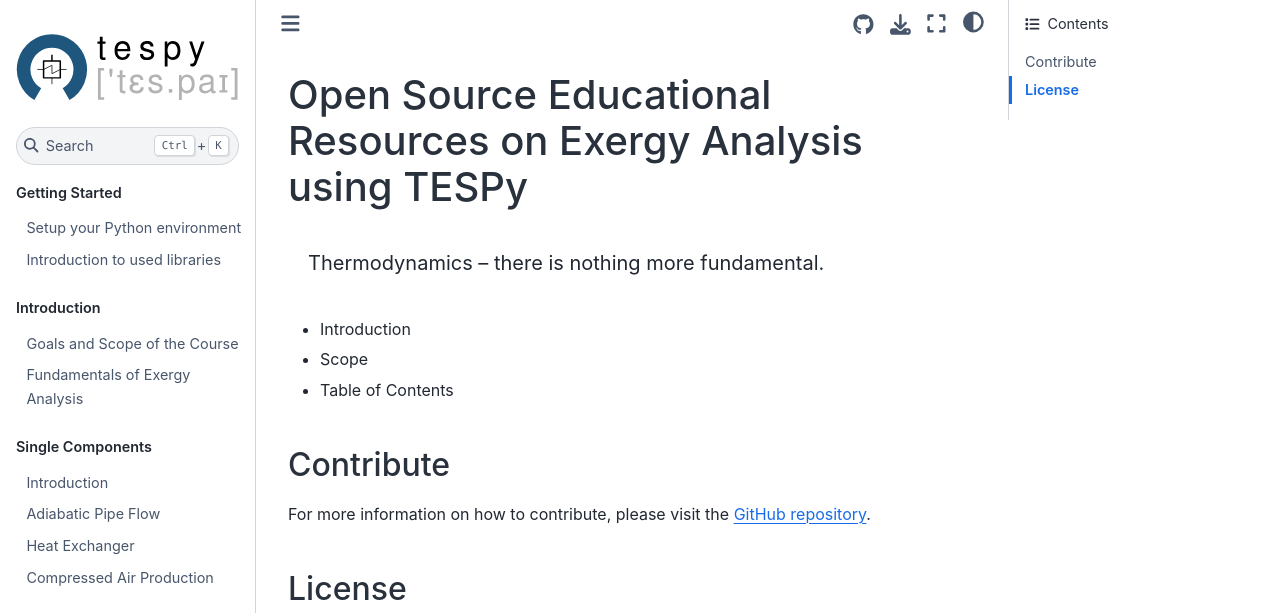
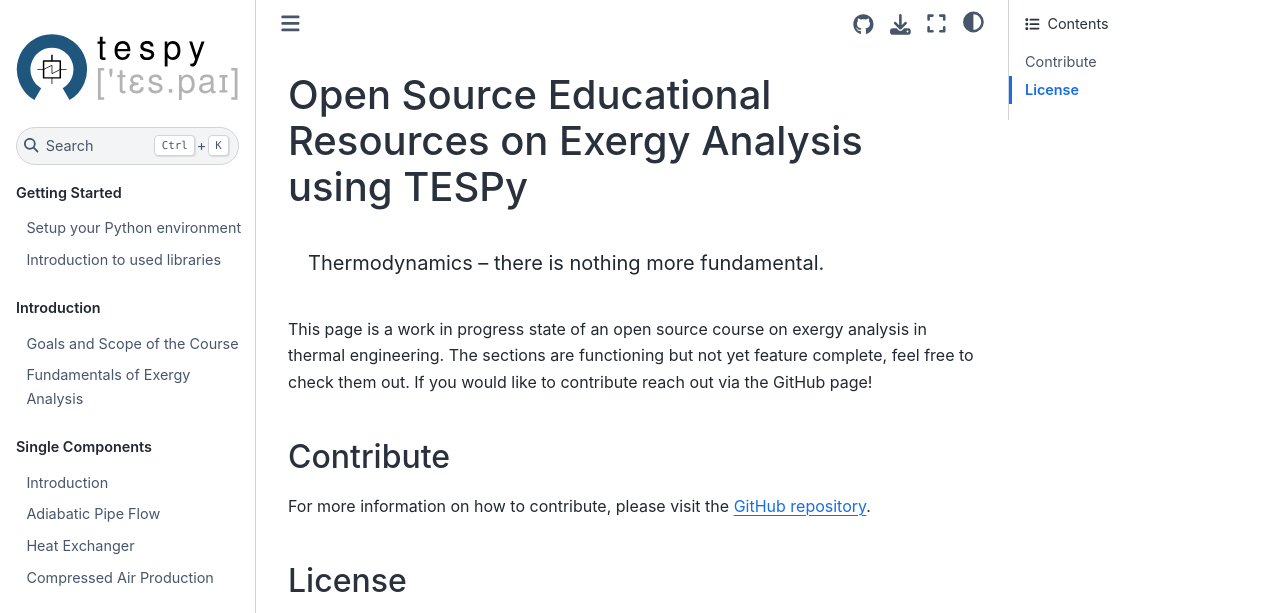
Before and after one commit to fwitte/TESPy_teaching_exergy, a Jupyter Book: the page built from book/index.md, in a window 1280 px wide, cut to the strip 0-613 px from the top of the page. Built offline with Jupyter Book 1.0.4 settings and Sphinx 7.4.7 and the Sphinx Book theme 1.1.4, drawn with Linux system fonts in a browser that asks for light colours; comment, search, counter and statistics services are not loaded.

Commit message:
Build book from specific commit

````diff
--- a/book/index.md
+++ b/book/index.md
@@ -4,9 +4,9 @@
 Thermodynamics -- there is nothing more fundamental.
 ```
 
-- Introduction
-- Scope
-- Table of Contents
+This page is a work in progress state of an open source course on exergy analysis in thermal engineering. The sections
+are functioning but not yet feature complete, feel free to check them out. If you would like to contribute reach out via
+the GitHub page!
 
 ## Contribute
 
--- a/environment.yml
+++ b/environment.yml
@@ -5,5 +5,5 @@
 - python==3.10
 - pip
 - pip:
-  - tespy
+  - git+https://github.com/oemof/tespy.git@0b6558d3ee6be0c8451f93ad7956639639853826
   - notebook
--- a/requirements.txt
+++ b/requirements.txt
@@ -1,3 +1,3 @@
 jupyter-book
-tespy
+git+https://github.com/oemof/tespy.git@0b6558d3ee6be0c8451f93ad7956639639853826
 plotly
````
Also changed, not shown: book/cycles/open-gas-turbine.ipynb.
